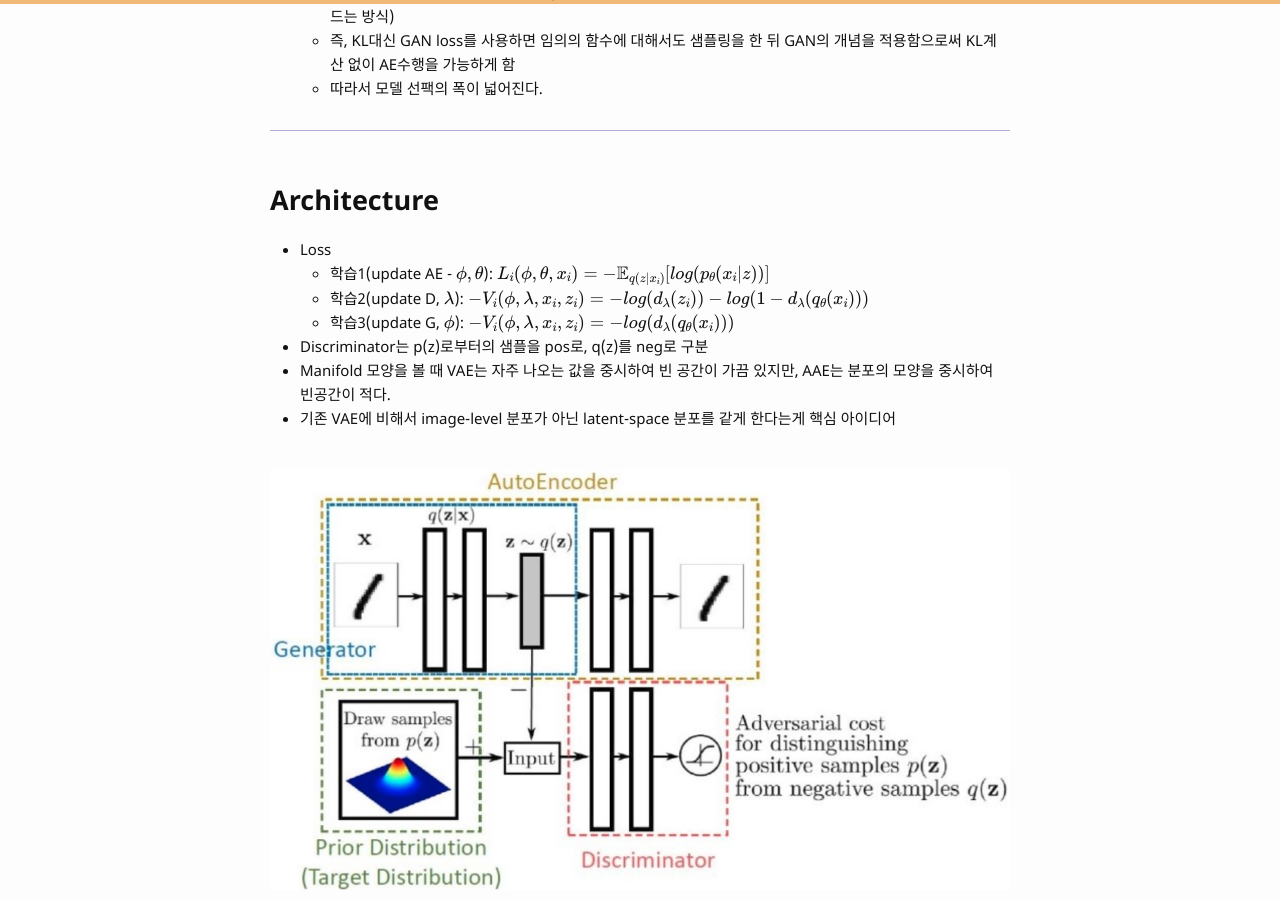
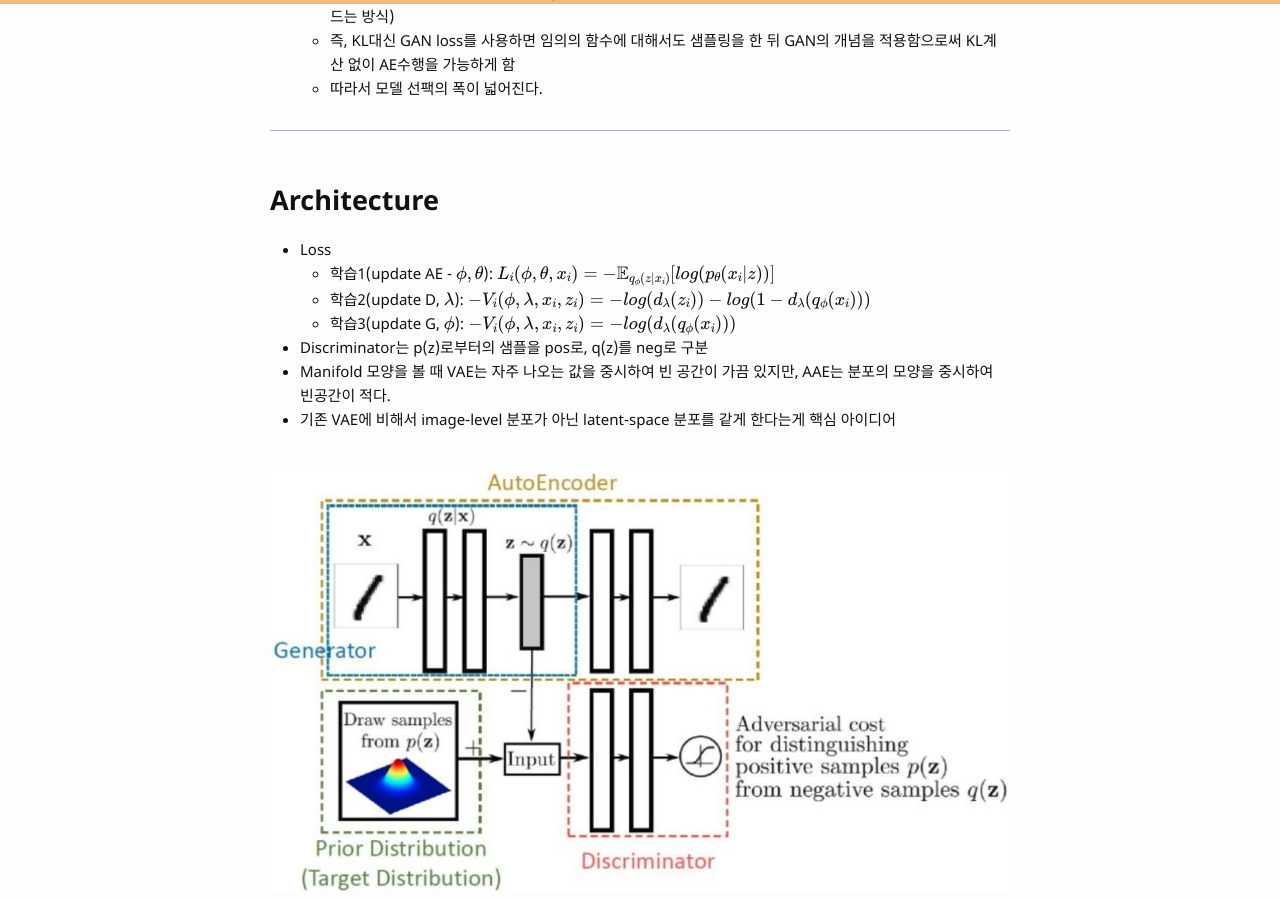
Before and after one commit to bismex/bismex.github.io, a Jekyll site: the page built from _posts/2019-05-25-AAE.md, in a window 1280 px wide and 900 px high, scrolled down 889 px. Built offline with Jekyll 4.4.1, drawn with Linux system fonts in a browser that asks for light colours; formulas are drawn with MathJax 3.

Commit message:
Update 2019-05-25-AAE.md

```diff
--- a/_posts/2019-05-25-AAE.md
+++ b/_posts/2019-05-25-AAE.md
@@ -42,15 +42,15 @@ tags: ML gan autoencoder generative-model
 - Loss
   - 학습1(update AE - $$\phi, \theta$$):
   $$
-  L_i(\phi, \theta, x_i) = - \mathbb{E}_{q(z|x_i)} [log(p_\theta (x_i|z))]
+  L_i(\phi, \theta, x_i) = - \mathbb{E}_{q_\phi (z|x_i)} [log(p_\theta (x_i|z))]
   $$
   - 학습2(update D, $$\lambda$$):
   $$
-  -V_i(\phi, \lambda, x_i, z_i) = - log(d_\lambda (z_i))-log(1-d_\lambda (q_\theta (x_i)))
+  -V_i(\phi, \lambda, x_i, z_i) = - log(d_\lambda (z_i))-log(1-d_\lambda (q_\phi (x_i)))
   $$
   - 학습3(update G, $$\phi$$):
   $$
-  -V_i(\phi, \lambda, x_i, z_i) = - log(d_\lambda (q_\theta (x_i)))
+  -V_i(\phi, \lambda, x_i, z_i) = - log(d_\lambda (q_\phi (x_i)))
   $$
 - Discriminator는 p(z)로부터의 샘플을 pos로, q(z)를 neg로 구분
 - Manifold 모양을 볼 때 VAE는 자주 나오는 값을 중시하여 빈 공간이 가끔 있지만, AAE는 분포의 모양을 중시하여 빈공간이 적다.
```
